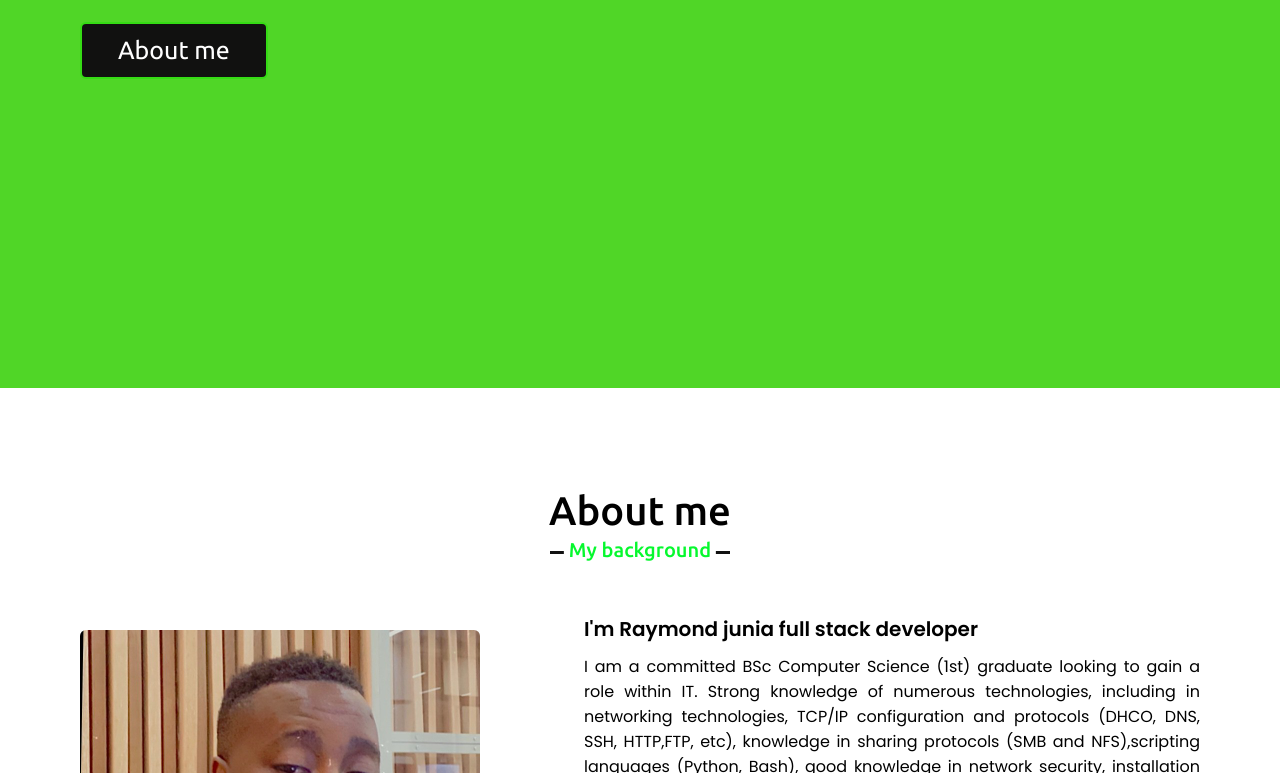
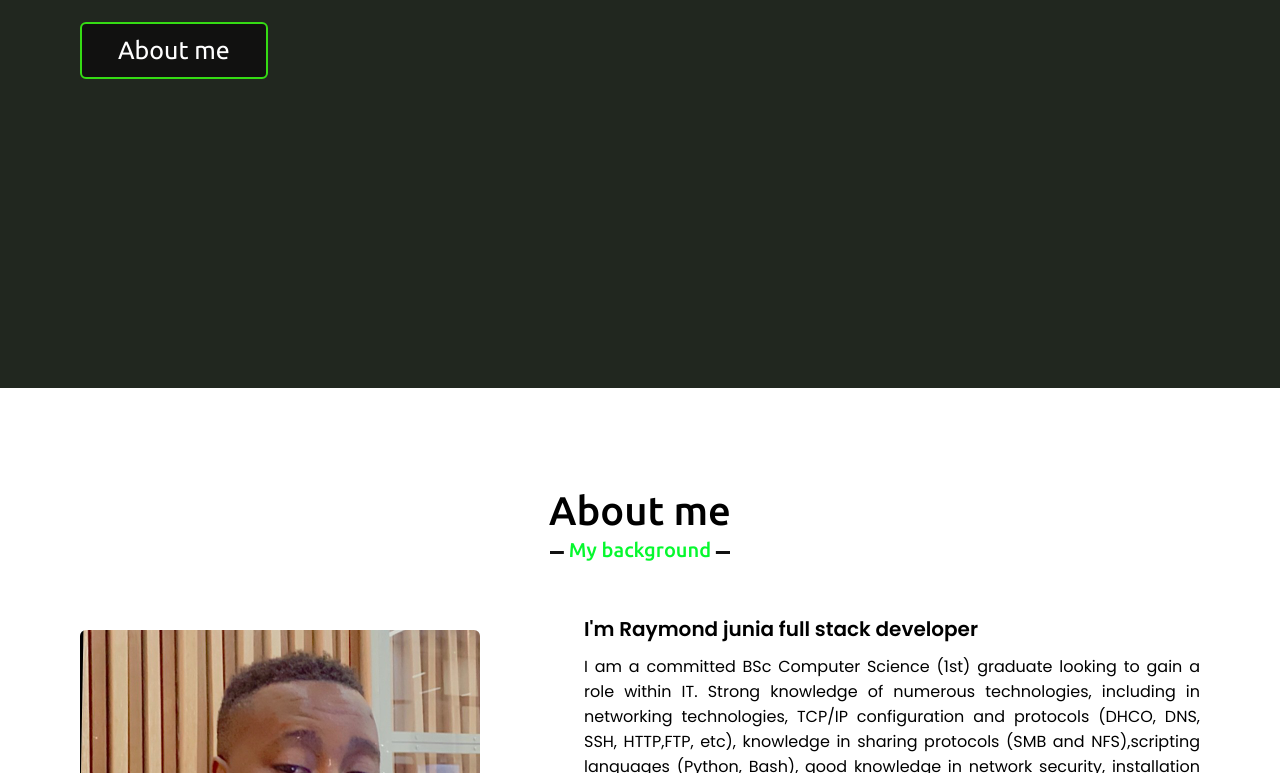
Before and after one commit to ssozi91/my-portfoil, a plain HTML site: page index.html in a window 1280 px wide. Shown: the part 412-1185 px from the top of the page. Drawn offline with nearby package versions, Linux system fonts and the light colour scheme.

Commit message:
changed background colour on home page

```diff
--- a/style.css
+++ b/style.css
@@ -200,7 +200,7 @@ section .title::after {
 
 .home {
     display: flex;
-    background: #50d627;
+    background: #21271f;
     /* background: url("images/profile2.jpeg") no-repeat center; */
     height: 100vh;
     color: #fff;
```
